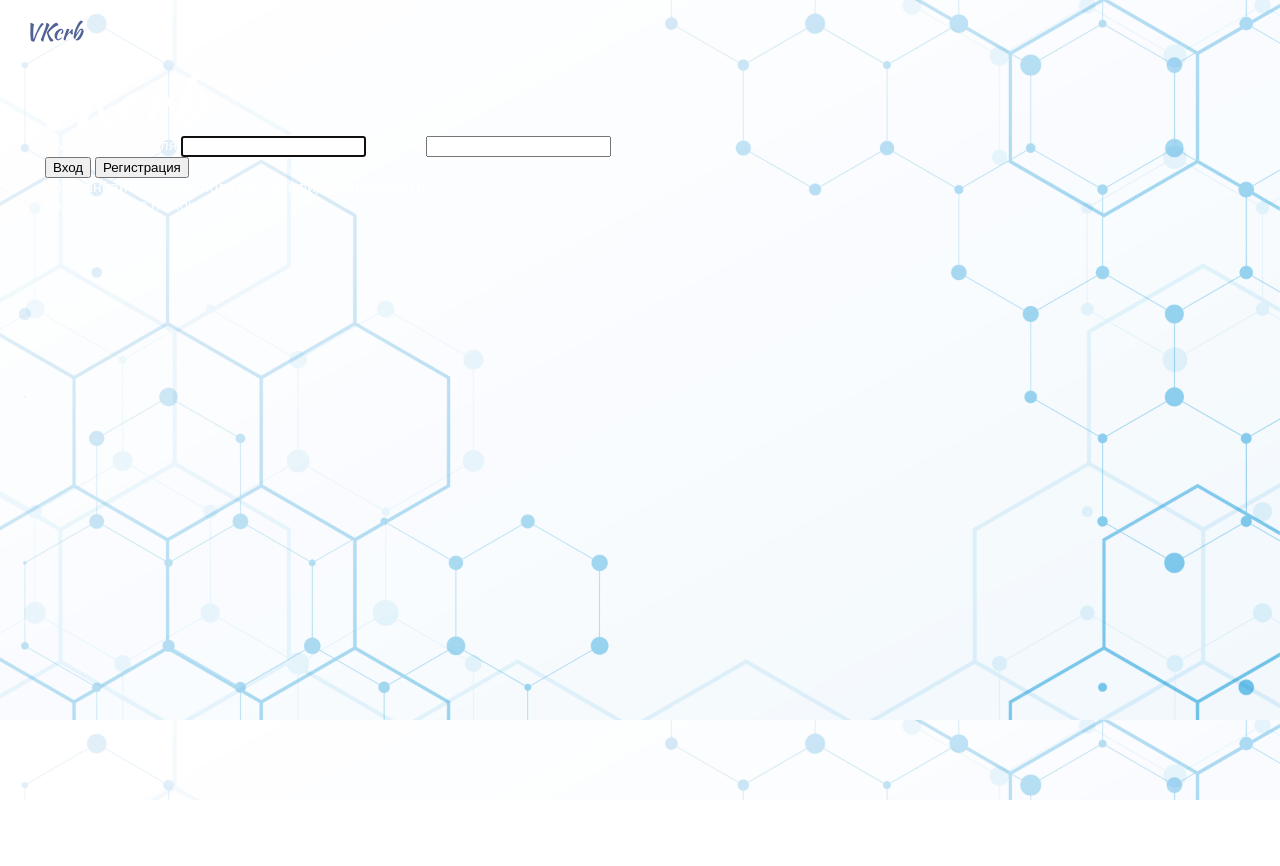
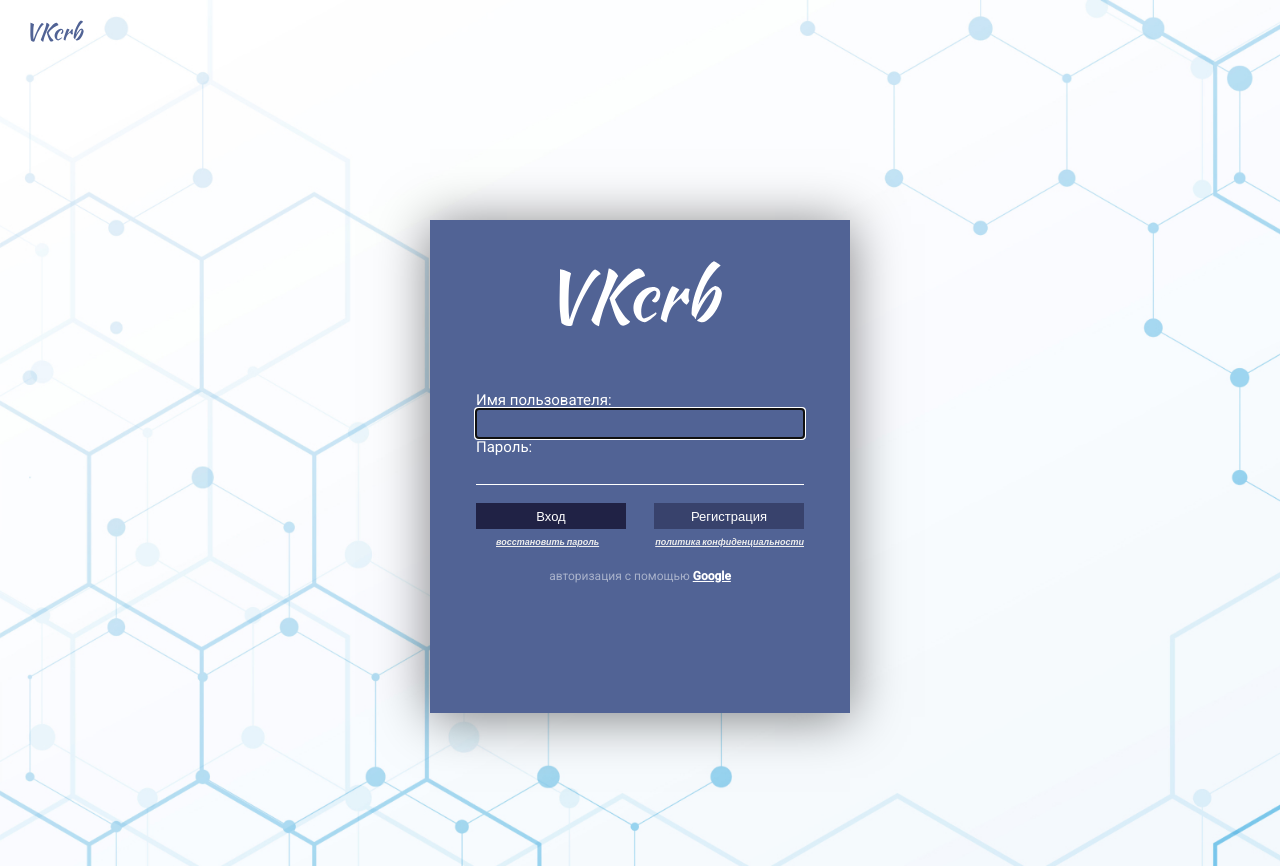
Before and after one commit to DonCorleone-byte/Social-Network_UPD, a Django app: page /login/ in a window 1280 px wide. Before the commit the page ends 800 px from the top, so only its background shows below. Run offline with Django 3.2, Linux system fonts and the light colour scheme; some libraries are stand-ins or nearby versions.

Commit message:
stable version

```diff
--- a/vkcrb/account/Templates/registration/login.html
+++ b/vkcrb/account/Templates/registration/login.html
@@ -24,6 +24,7 @@
       <div class="login__wrapper">
         <img class="login__logo" src="{% static 'images/logo-white.svg' %}" alt="logo">
         <form class="login-form" method="post">
+            {% csrf_token %}
             {{ form }}
             <br>
           <div class="form__btn">
--- a/vkcrb/account/static/css/style.css
+++ b/vkcrb/account/static/css/style.css
@@ -293,3 +293,132 @@ body{
     left: 0;
     right: 0;
 }
+
+.login{
+    display: flex;
+    align-items: center;
+    min-height: 100vh;
+
+}
+.login__wrapper{
+    display: flex;
+    flex-direction: column;
+    align-items: center;
+    width: 420px;
+    height: 493px;
+    background: #516395;
+    box-shadow: 0px 4px 50px rgba(0, 0, 0, 0.5);
+}
+
+.login__logo{
+    margin: 41px 0 64px;
+}
+
+.login-form{
+    display: flex;
+    flex-direction: column;
+    padding: 0 79px;
+}
+
+.login-form input{
+    font-family: 'Roboto', sans-serif;
+    font-weight: 300;
+    font-size: 14px;
+    line-height: 16px;
+    padding: 6px 143px 6px 25px;
+    border: none;
+    background-color: transparent;
+    border-bottom: 1px solid #fff;
+    color: #fff;
+
+}
+
+.login__input{
+    margin-bottom: 36px;
+    font-weight: 600;
+}
+
+
+.login__input::placeholder{
+    color: #fff;
+}
+
+.pass__input{
+    margin-bottom: 14px;
+}
+
+.pass__input::placeholder{
+    color: #fff;
+}
+
+.form__btn{
+    display: block;
+    text-align: center;
+    display: flex;
+    justify-content: space-between;
+    margin-bottom: 5px;
+}
+
+.form__btn button{
+    width: 150px;
+    padding: 5px;
+    text-align: center;
+    font-family: 'Lato', sans-serif;
+    font-weight: 500;
+    font-size: 13px;
+    line-height: 16px;
+    cursor: pointer;
+    border: none;
+    transition: all .5s;
+}
+
+.form__btn-entry{
+    background-color: #202245;
+    color: #fff;
+}
+
+.form__btn-entry:hover{
+    background: rgba(32, 34, 69, 0.5);
+}
+
+.form__btn-register{
+    background: rgba(32, 34, 69, 0.5);
+    color: #fff;
+}
+
+.form__btn-register:hover{
+    background-color: #202245;
+}
+
+.form__btn-bottom{
+    display: flex;
+    justify-content: space-between;
+    font-family: 'Lato', sans-serif;
+    font-style: italic;
+    font-weight: 600;
+    font-size: 9px;
+    line-height: 15px;
+    text-decoration-line: underline;
+    color: #EDEDED;
+    margin-bottom: 20px;
+}
+
+.form__btn-restore{
+    margin-left: 20px;
+}
+
+.authorization__google{
+    text-align: center;
+    font-weight: 300;
+    font-size: 12px;
+    line-height: 14px;
+    color: rgba(255, 255, 255, 0.5);
+}
+
+.auth__google{
+    font-weight: bold;
+    font-size: 12px;
+    line-height: 14px;
+    text-decoration-line: underline;
+    color: #FFFFFF;
+}
--- a/vkcrb/vkcrb/settings.py
+++ b/vkcrb/vkcrb/settings.py
@@ -135,7 +135,7 @@ EMAIL_HOST_PASSWORD = "defender0609"
 EMAIL_USE_TLS = True
 EMAIL_USE_SSL = False
 
-MEDIA_URL = '/media/'
+MEDIA_URL = 'http://127.0.0.1:8000/static/'
 MEDIA_ROOT = os.path.join(BASE_DIR, 'media/')
 
 AUTHENTICATION_BACKENDS = [
```
Also changed, not shown: vkcrb/db.sqlite3.
